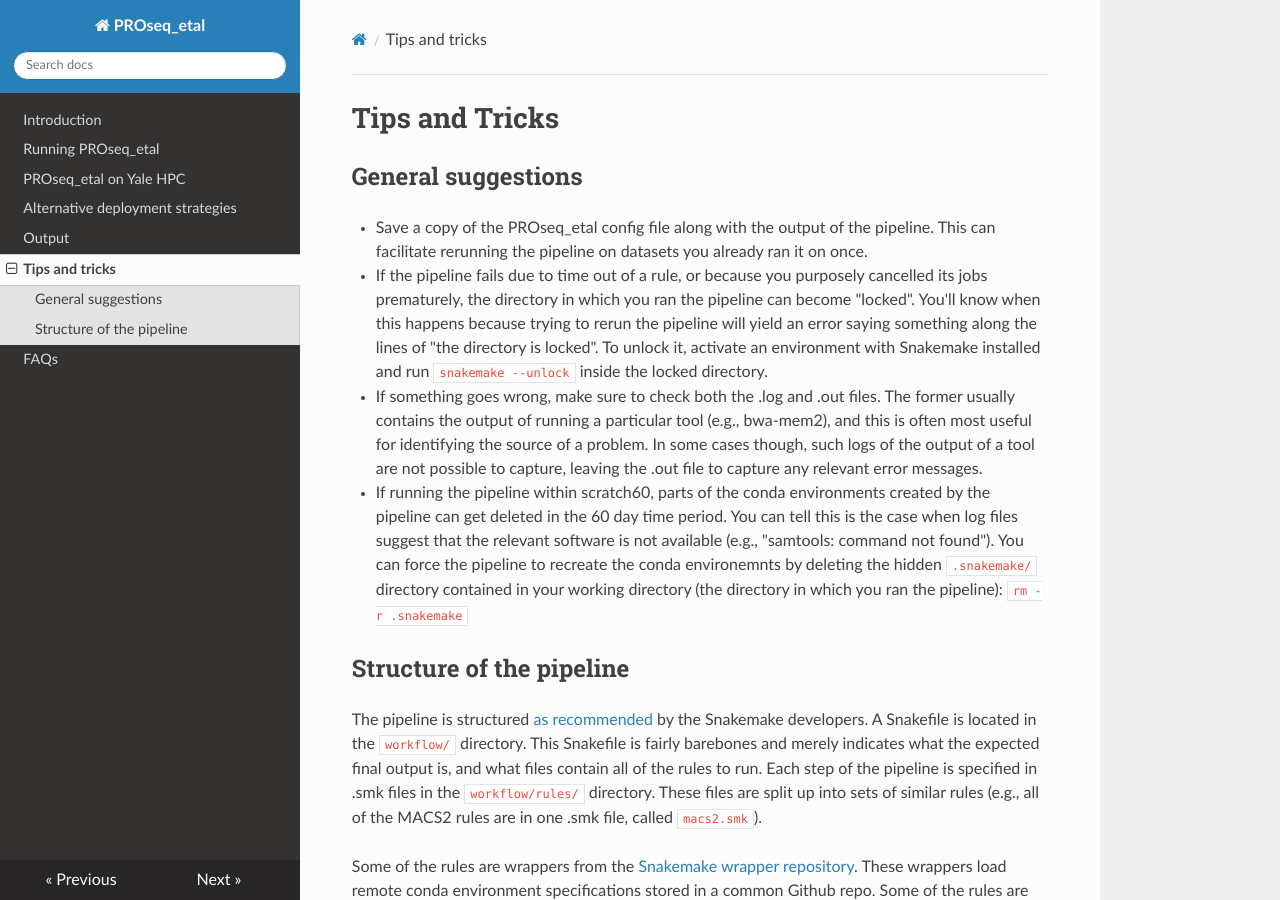
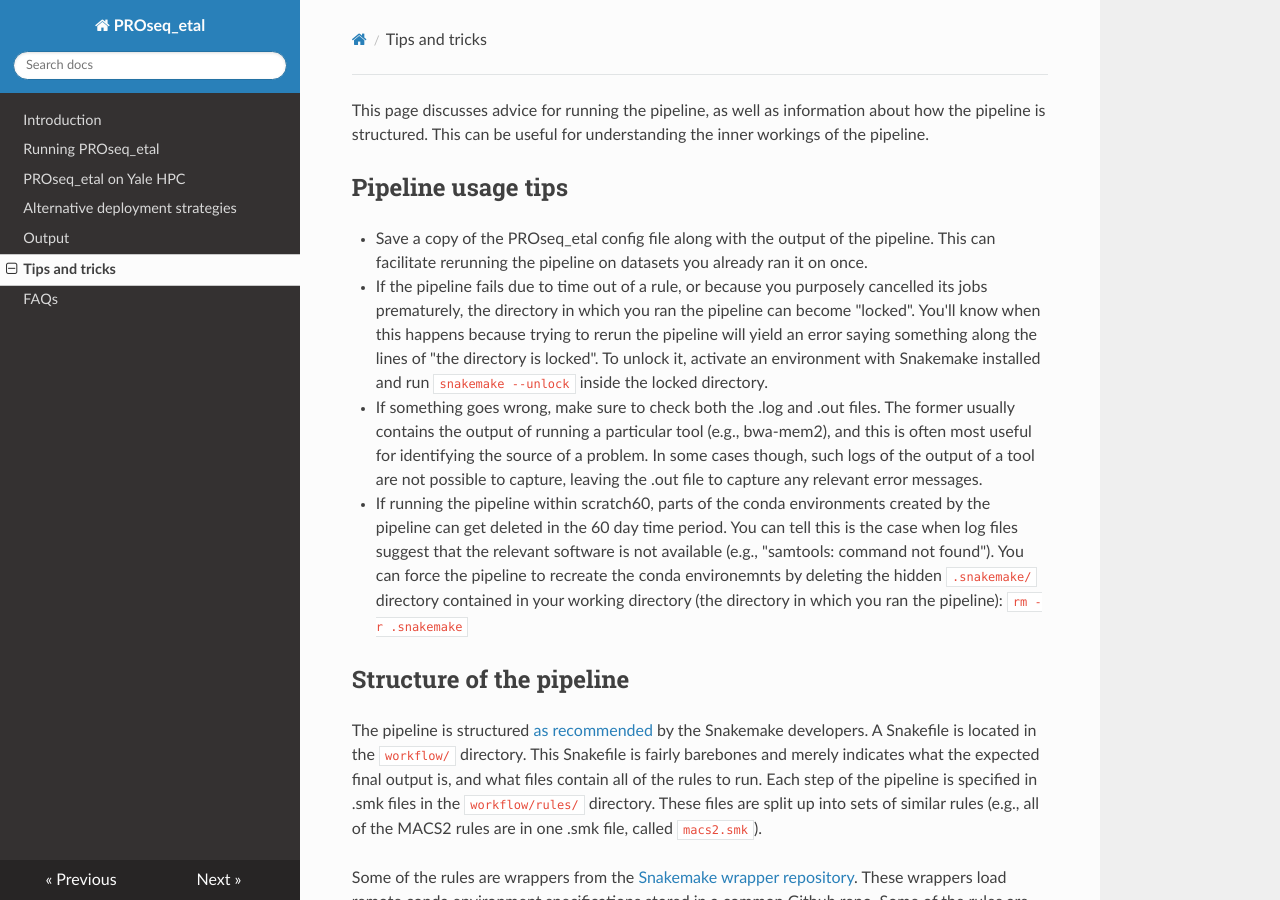
Before and after one commit to isaacvock/PROseq_etal, an MkDocs documentation site: the page built from docs/pragmatism.md, in a window 1280 px wide and 900 px high. Built offline with MkDocs 1.6.1, drawn with Linux system fonts in a browser that asks for light colours; nearby versions of some CDN libraries.

Commit message:
Updated general info page

```diff
--- a/docs/pragmatism.md
+++ b/docs/pragmatism.md
@@ -1,7 +1,7 @@
-# Tips and Tricks
+This page discusses advice for running the pipeline, as well as information about how the pipeline is structured. This can be useful for understanding the inner workings of the pipeline.
 
 
-## General suggestions
+## Pipeline usage tips
 
 * Save a copy of the PROseq_etal config file along with the output of the pipeline. This can facilitate rerunning the pipeline on datasets you already ran it on once.
 * If the pipeline fails due to time out of a rule, or because you purposely cancelled its jobs prematurely, the directory in which you ran the pipeline can become "locked". You'll know when this happens because trying to rerun the pipeline will yield an error saying something along the lines of "the directory is locked". To unlock it, activate an environment with Snakemake installed and run `snakemake --unlock` inside the locked directory.
```
